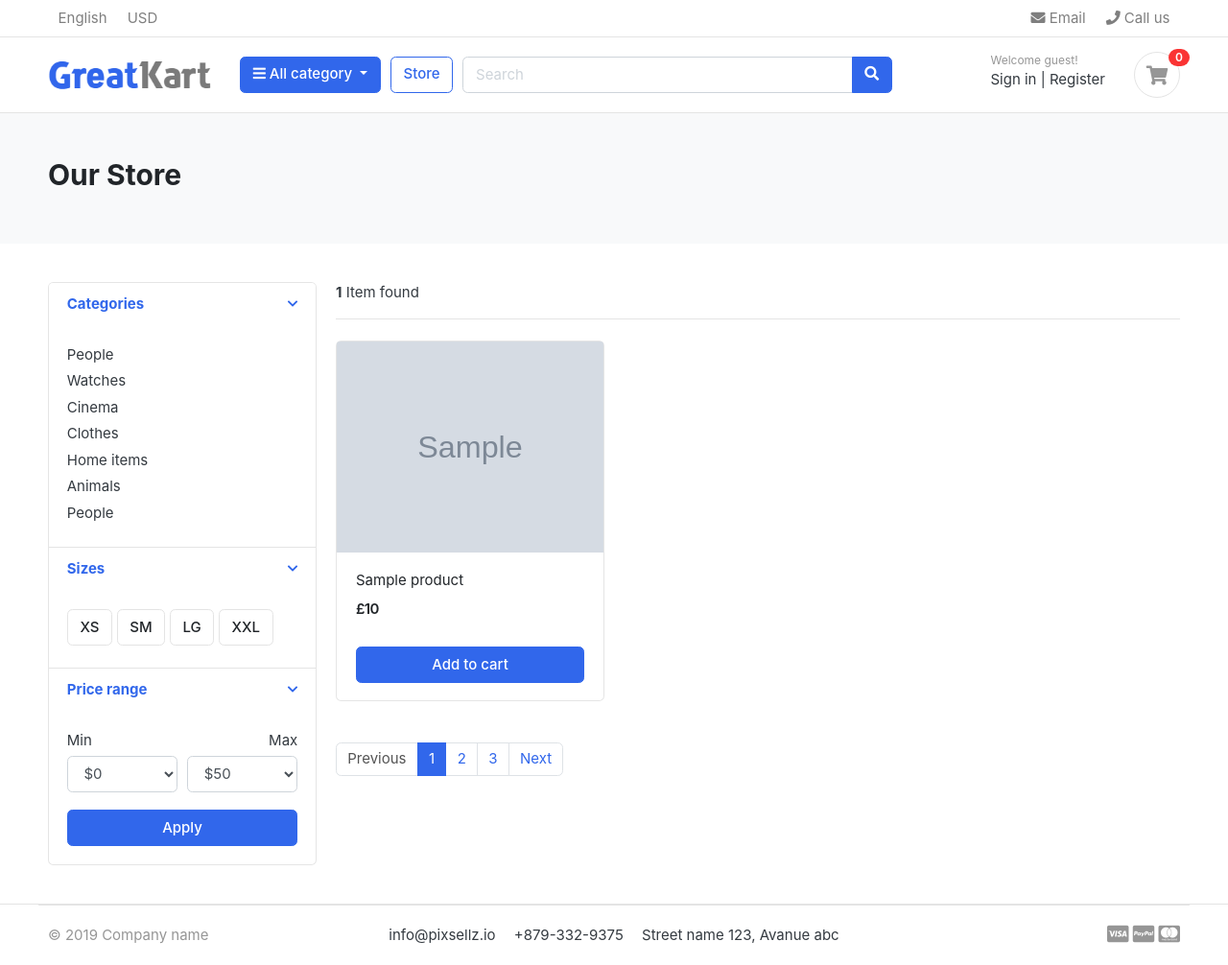
After one commit to nyplex/CheckMalt, a Django app: template templates/store/store.html in a window 1280 px wide. The commit adds this page. Shown: the whole page at 96% size. Run offline with Django 3.2, Linux system fonts and the light colour scheme; the template is opened without the code that fills it: most values are stand-ins (such as "Sample title", 1, 10 or a date in 2020); grey boxes marked "Sample" are stand-in pictures; some libraries are stand-ins or nearby versions; some web fonts are replaced.

Commit message:
creating store.html file and displaying products in Store page

```diff
--- a/CheckMalt/urls.py
+++ b/CheckMalt/urls.py
@@ -15,12 +15,13 @@ Including another URLconf
 """
 from CheckMalt.settings import MEDIA_ROOT
 from django.contrib import admin
-from django.urls import path
+from django.urls import path, include
 from . import views
 from django.conf.urls.static import static
 from django.conf import settings
 
 urlpatterns = [
     path('admin/', admin.site.urls),
-    path('', views.Home, name='home')
+    path('', views.Home, name='home'),
+    path('store/', include('store.urls'))
 ] + static(settings.MEDIA_URL, document_root=settings.MEDIA_ROOT)
--- /dev/null
+++ b/store/urls.py
@@ -0,0 +1,6 @@
+from django.urls import path
+from . import views
+
+urlpatterns = [
+    path('', views.store, name='store')
+]
--- a/templates/layout.html
+++ b/templates/layout.html
@@ -7,7 +7,7 @@
 <meta http-equiv="cache-control" content="max-age=604800" />
 <meta name="viewport" content="width=device-width, initial-scale=1, shrink-to-fit=no">
 
-<title>CheckMalt</title>
+<title>{% block page_title %}CheckMalt{% endblock page_title %}</title>
 
 <link href="{% static 'images/favicon.ico' %}" rel="shortcut icon" type="image/x-icon">
 
--- /dev/null
+++ b/templates/store/store.html
@@ -0,0 +1,173 @@
+{% extends 'layout.html' %}
+{% load static %}
+{% block page_title %}Store{% endblock page_title %}
+
+{% block content %}
+
+<!-- ========================= SECTION PAGETOP ========================= -->
+<section class="section-pagetop bg">
+<div class="container">
+	<h2 class="title-page">Our Store</h2>
+
+</div> <!-- container //  -->
+</section>
+<!-- ========================= SECTION INTRO END// ========================= -->
+
+<!-- ========================= SECTION CONTENT ========================= -->
+<section class="section-content padding-y">
+<div class="container">
+
+<div class="row">
+	<aside class="col-md-3">
+
+<div class="card">
+	<article class="filter-group">
+		<header class="card-header">
+			<a href="#" data-toggle="collapse" data-target="#collapse_1" aria-expanded="true" class="">
+				<i class="icon-control fa fa-chevron-down"></i>
+				<h6 class="title">Categories</h6>
+			</a>
+		</header>
+		<div class="filter-content collapse show" id="collapse_1" style="">
+			<div class="card-body">
+
+				<ul class="list-menu">
+				<li><a href="#">People  </a></li>
+				<li><a href="#">Watches </a></li>
+				<li><a href="#">Cinema  </a></li>
+				<li><a href="#">Clothes  </a></li>
+				<li><a href="#">Home items </a></li>
+				<li><a href="#">Animals</a></li>
+				<li><a href="#">People </a></li>
+				</ul>
+
+			</div> <!-- card-body.// -->
+		</div>
+	</article> <!-- filter-group  .// -->
+	<article class="filter-group">
+		<header class="card-header">
+			<a href="#" data-toggle="collapse" data-target="#collapse_4" aria-expanded="true" class="">
+				<i class="icon-control fa fa-chevron-down"></i>
+				<h6 class="title">Sizes </h6>
+			</a>
+		</header>
+		<div class="filter-content collapse show" id="collapse_4" style="">
+			<div class="card-body">
+			  <label class="checkbox-btn">
+			    <input type="checkbox">
+			    <span class="btn btn-light"> XS </span>
+			  </label>
+
+			  <label class="checkbox-btn">
+			    <input type="checkbox">
+			    <span class="btn btn-light"> SM </span>
+			  </label>
+
+			  <label class="checkbox-btn">
+			    <input type="checkbox">
+			    <span class="btn btn-light"> LG </span>
+			  </label>
+
+			  <label class="checkbox-btn">
+			    <input type="checkbox">
+			    <span class="btn btn-light"> XXL </span>
+			  </label>
+		</div><!-- card-body.// -->
+		</div>
+	</article> <!-- filter-group .// -->
+
+	<article class="filter-group">
+		<header class="card-header">
+			<a href="#" data-toggle="collapse" data-target="#collapse_3" aria-expanded="true" class="">
+				<i class="icon-control fa fa-chevron-down"></i>
+				<h6 class="title">Price range </h6>
+			</a>
+		</header>
+		<div class="filter-content collapse show" id="collapse_3" style="">
+			<div class="card-body">
+
+				<div class="form-row">
+				<div class="form-group col-md-6">
+				  <label>Min</label>
+				  <!-- <input class="form-control" placeholder="$0" type="number"> -->
+				  	<select class="mr-2 form-control">
+						<option value="0">$0</option>
+						<option value="50">$50</option>
+						<option value="100">$100</option>
+						<option value="150">$150</option>
+						<option value="200">$200</option>
+						<option value="500">$500</option>
+						<option value="1000">$1000</option>
+					</select>
+				</div>
+				<div class="form-group text-right col-md-6">
+				  <label>Max</label>
+				  	<select class="mr-2 form-control">
+						<option value="50">$50</option>
+						<option value="100">$100</option>
+						<option value="150">$150</option>
+						<option value="200">$200</option>
+						<option value="500">$500</option>
+						<option value="1000">$1000</option>
+						<option value="2000">$2000+</option>
+					</select>
+				</div>
+				</div> <!-- form-row.// -->
+				<button class="btn btn-block btn-primary">Apply</button>
+			</div><!-- card-body.// -->
+		</div>
+	</article> <!-- filter-group .// -->
+
+</div> <!-- card.// -->
+
+	</aside> <!-- col.// -->
+	<main class="col-md-9">
+
+<header class="border-bottom mb-4 pb-3">
+		<div class="form-inline">
+			<span class="mr-md-auto"><strong>{{ product_count }}</strong>{% if product_count <= 1 %} Item {% else %} Items {% endif %}found </span>
+
+		</div>
+</header><!-- sect-heading -->
+
+<div class="row">
+    {% for product in products %}
+        <div class="col-md-4">
+            <figure class="card card-product-grid">
+                <div class="img-wrap">
+                    <img src="{{ product.images.url }}">
+                </div> <!-- img-wrap.// -->
+                <figcaption class="info-wrap">
+                    <div class="fix-height">
+                        <a href="./product-detail.html" class="title">{{ products.name }}</a>
+                        <div class="price-wrap mt-2">
+                            <span class="price">£{{ product.price }}</span>
+                        </div> <!-- price-wrap.// -->
+                    </div>
+                    <a href="#" class="btn btn-block btn-primary">Add to cart </a>
+                </figcaption>
+            </figure>
+        </div> <!-- col.// -->
+    {% endfor %}
+</div> <!-- row end.// -->
+
+
+<nav class="mt-4" aria-label="Page navigation sample">
+  <ul class="pagination">
+    <li class="page-item disabled"><a class="page-link" href="#">Previous</a></li>
+    <li class="page-item active"><a class="page-link" href="#">1</a></li>
+    <li class="page-item"><a class="page-link" href="#">2</a></li>
+    <li class="page-item"><a class="page-link" href="#">3</a></li>
+    <li class="page-item"><a class="page-link" href="#">Next</a></li>
+  </ul>
+</nav>
+
+	</main> <!-- col.// -->
+
+</div>
+
+</div> <!-- container .//  -->
+</section>
+<!-- ========================= SECTION CONTENT END// ========================= -->
+
+{% endblock content %}
```
Also changed, not shown: store/views.py (+9 -0 lines).
